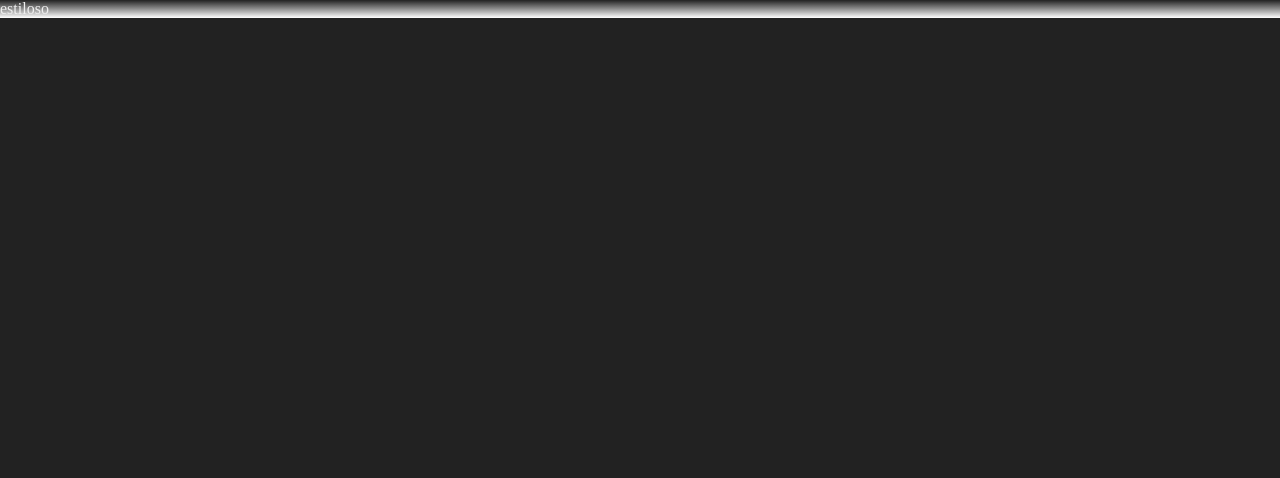
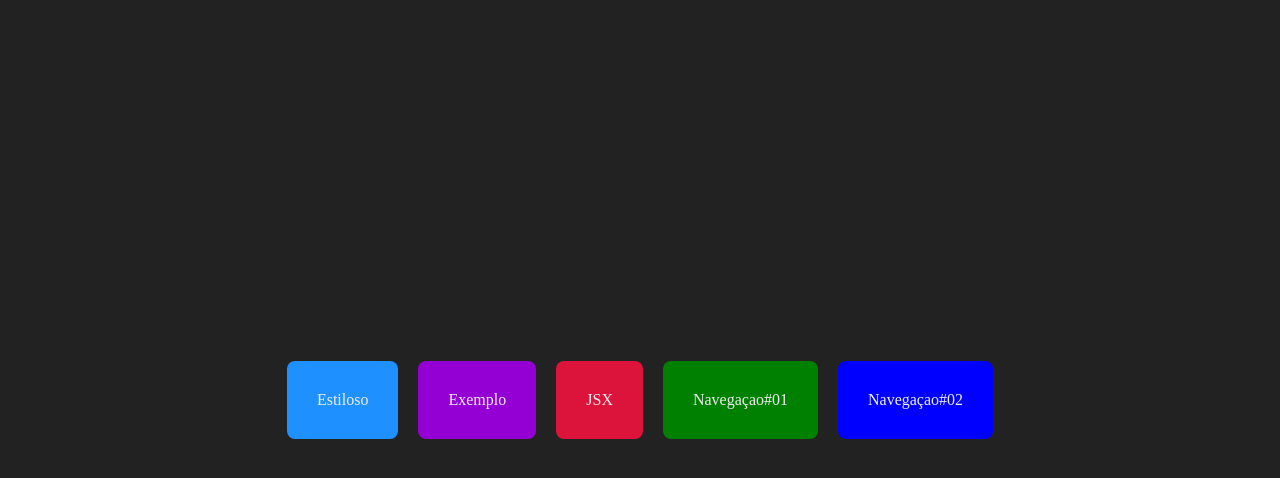
Before and after one commit to Pedro-imbriani-clear/registration-project-react, a Next.js app in the folder fundamentos1/: page / in a window 1280 px wide. Shown: the top 478 px of the page. Built offline with nearby package versions, Linux system fonts and the light colour scheme.

Commit message:
simple and dynamic navigation

```diff
--- /dev/null
+++ b/fundamentos1/src/components/Navegador.jsx
@@ -0,0 +1,16 @@
+import Link from "next/link"
+import style from '../styles/Navegador.module.css'
+
+
+export default function Navegador(props){
+    return(
+        <Link href={props.destino}>
+            <div className={style.navegador}style={{
+                backgroundColor:props.cor ?? 'dodgerblue'
+            }}>
+            {props.texto}
+            </div>
+
+       </Link>
+    )
+}
--- a/fundamentos1/src/pages/exemplo.jsx
+++ b/fundamentos1/src/pages/exemplo.jsx
@@ -1,11 +1,11 @@
 import Cabeçalho from "../components/Cabeçalhos";
-
+import Layout from "../components/Layout";
 export default function Exemplo(){
     return(
-        <div>
+        <Layout titulo='Usando componentes' >
         <Cabeçalho titulo='next.js & React'/>
         <Cabeçalho titulo='Aprenda next na pratica'/>
-        </div>
+        </Layout>
 
     )
 }
--- /dev/null
+++ b/fundamentos1/src/pages/index.jsx
@@ -0,0 +1,20 @@
+
+import Navegador from '../components/Navegador'
+export default function Inicio(){
+  return (
+    <div style={{
+      display:'flex',
+     justifyContent:'center',
+     alignItems:'center',
+     height:'100vh',
+     flexWrap:'wrap'
+
+    }}>
+    <Navegador texto='Estiloso' destino='/estiloso'/>
+    <Navegador texto='Exemplo' destino='/exemplo' cor='#9400d3'/>
+    <Navegador texto='JSX' destino='/jsx' cor='crimson'/>
+    <Navegador texto='Navegaçao#01' destino='/navegacao/' cor='green'/>
+    <Navegador texto='Navegaçao#02' destino='/cliente/123' cor='blue'/>
+    </div>
+  )
+}
--- a/fundamentos1/src/pages/index.tsx
+++ /dev/null
@@ -1,10 +0,0 @@
-import Link from "next/link"
-export default function Inicio(){
-  return (
-    <div>
-     <Link href='/estiloso'>
-      estiloso
-     </Link>
-    </div>
-  )
-}
--- a/fundamentos1/src/pages/jsx.jsx
+++ b/fundamentos1/src/pages/jsx.jsx
@@ -1,7 +1,9 @@
+import Layout from "../components/Layout"
+
 export default function Jsx(){
     return(
-        <div>
+            <Layout titulo='Entendendo o jsx' >
             <h1>Jsx é um conceito Central</h1>
-        </div>
+            </Layout>
     )
 }
--- /dev/null
+++ b/fundamentos1/src/styles/Navegador.module.css
@@ -0,0 +1,8 @@
+.navegador{
+
+    padding: 30px;
+    margin: 10px;
+    border-radius: 8px;
+    cursor: pointer;
+
+}
--- a/fundamentos1/src/styles/globals.css
+++ b/fundamentos1/src/styles/globals.css
@@ -83,12 +83,7 @@
 
 body {
   color: rgb(var(--foreground-rgb));
-  background: linear-gradient(
-      to bottom,
-      transparent,
-      rgb(var(--background-end-rgb))
-    )
-    rgb(var(--background-start-rgb));
+
 
 
 }
--- a/fundamentos1/tsconfig.json
+++ b/fundamentos1/tsconfig.json
@@ -18,6 +18,6 @@
       "@/*": ["./src/*"]
     }
   },
-  "include": ["next-env.d.ts", "**/*.ts", "**/*.tsx"],
+  "include": ["next-env.d.ts", "**/*.ts", "**/*.tsx", "src/pages/index.jsx", "src/pages/_document.jsx", "src/pages/_app.tsx"],
   "exclude": ["node_modules"]
 }
```
Also changed, not shown: fundamentos1/src/pages/cliente/[codigo].jsx (added, +15 -0 lines), fundamentos1/src/pages/navegacao/index.jsx (added, +8 -0 lines), fundamentos1/src/pages/_document.jsx (renamed from fundamentos1/src/pages/_document.tsx).
